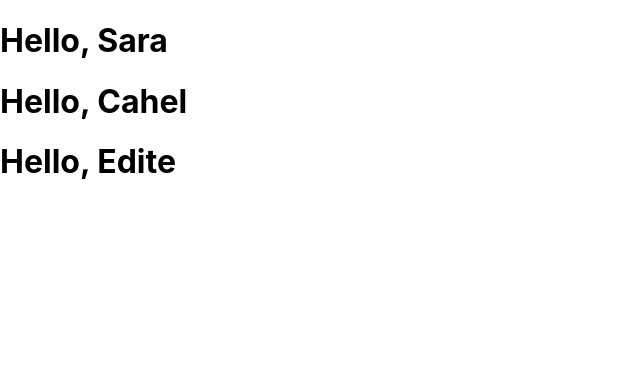
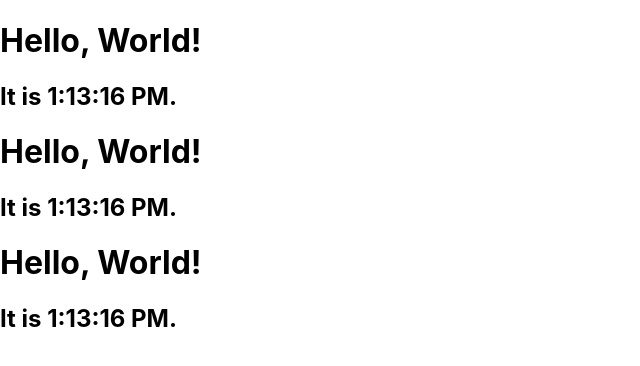
Before and after one commit to kaushikhande/react-prac1, a React (Create React App) app: page / in a window 1280 px wide. Shown: the top 366 px of the page, without its empty margins (0-640 px from the left). Built offline with nearby package versions, Linux system fonts and the light colour scheme.

Commit message:
Added clock with state.

```diff
--- a/src/index.js
+++ b/src/index.js
@@ -51,9 +51,51 @@
 // }
 
 // setInterval(tick, 1000);
+function App2() {
+  return (
+    <div>
+      <Clock />
+      <Clock />
+      <Clock />
+    </div>
+  );
+}
+
+class Clock extends React.Component {
+  constructor(props) {
+    super(props);
+    this.state = {date: new Date()};
+  }
+
+  componentDidMount() {
+    this.timerID = setInterval(
+      () => this.tick(),
+      1000
+    );
+  }
+
+  componentDidUnmount() {
+    clearInterval(this.timerID);
+  }
+
+  tick() {
+    this.setState({
+      date: new Date()
+    });
+  }
+
+  render() {
+    return (
+      <div>
+        <h1>Hello, World!</h1>
+        <h2>It is {this.state.date.toLocaleTimeString()}.</h2>
+      </div>
+    );
+  }
+}
 
 ReactDOM.render(
-  <App1 />,
+  <App2 />,
   document.getElementById('root')
 );
 
```
